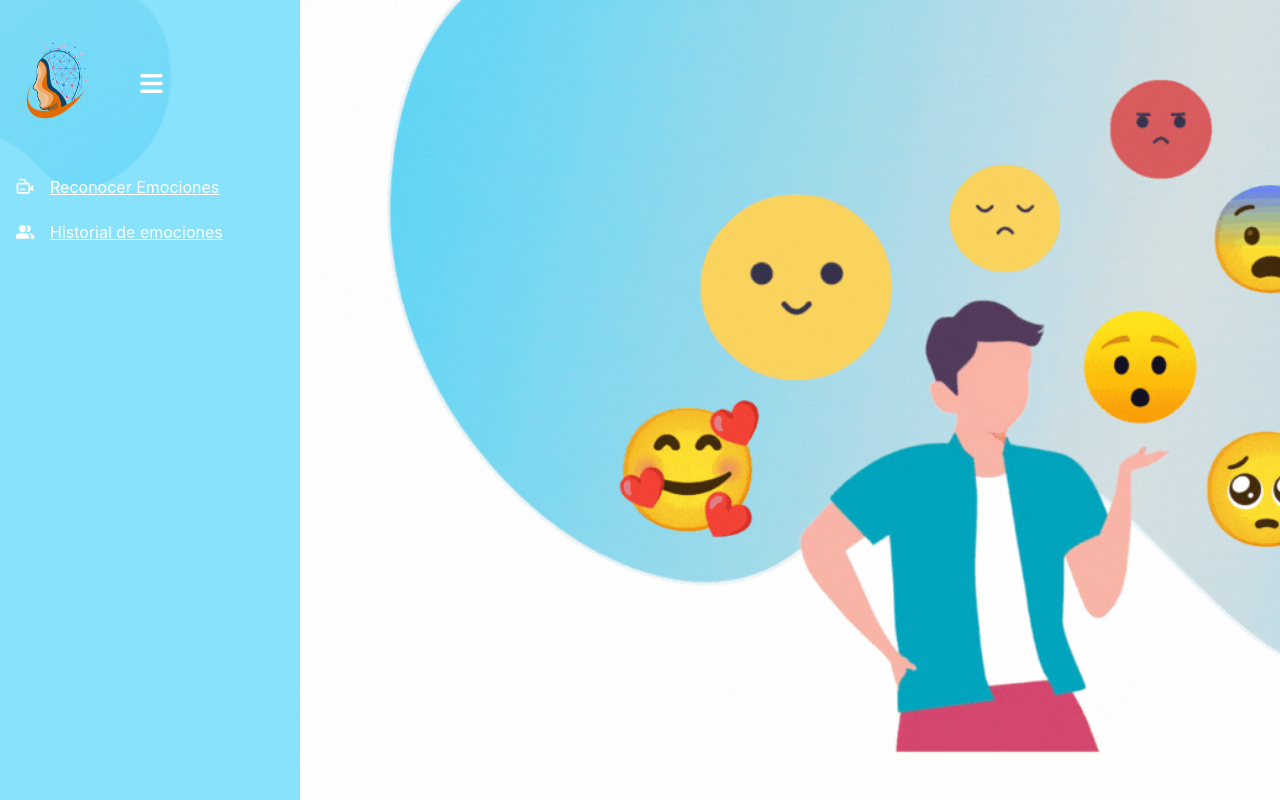
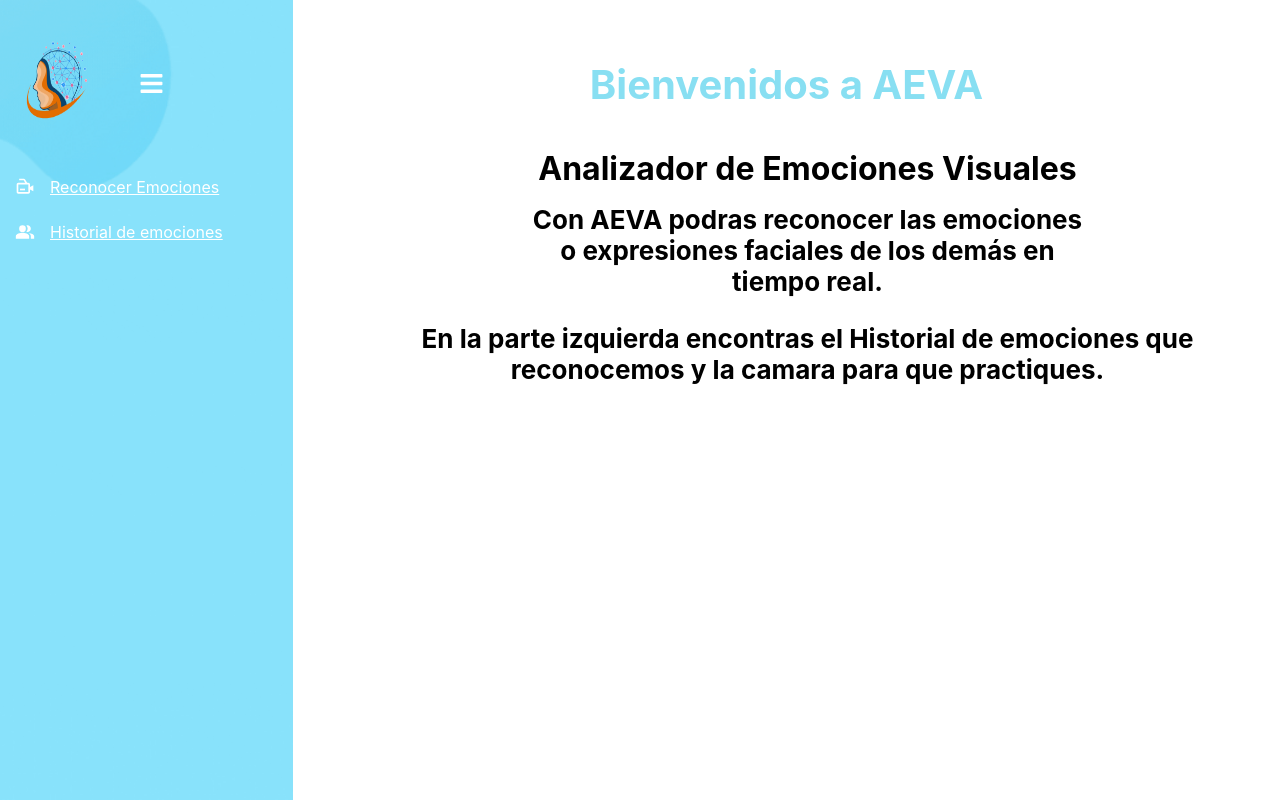
Before and after one commit to proyectoIntegradoruni/AEVA-Taller3, a React (Create React App) app in the folder Frontend/aeva/: page /home in a window 1280 px wide. Built offline with nearby package versions, Linux system fonts and the light colour scheme.

Commit message:
actulizacion

```diff
--- a/Frontend/aeva/src/component/sidebar.jsx
+++ b/Frontend/aeva/src/component/sidebar.jsx
@@ -47,6 +47,15 @@ const Sidebar = ({children}) => {
             ))
           }
       </div>
+      <div style={{ width: isOpen ? "calc(100% - 300px)" : "calc(100% - 90px)" }} className="top_sectionp">
+    <h3 style={{ fontSize: '40px', color: '#88DFF2' }}>Bienvenidos a AEVA</h3>
+            <h3 className='Descripcion'>Analizador de Emociones Visuales </h3>
+            <h3 className='Conten'>Con AEVA podras reconocer las emociones<br></br>
+             o expresiones faciales de los demás en <br></br>
+             tiempo real. </h3>
+
+             <h3 className='Conten'>En la parte izquierda encontras el Historial de emociones que reconocemos y la camara para que practiques. </h3> </div>
+
       <main>{children} </main>
     </div>
   );
```
